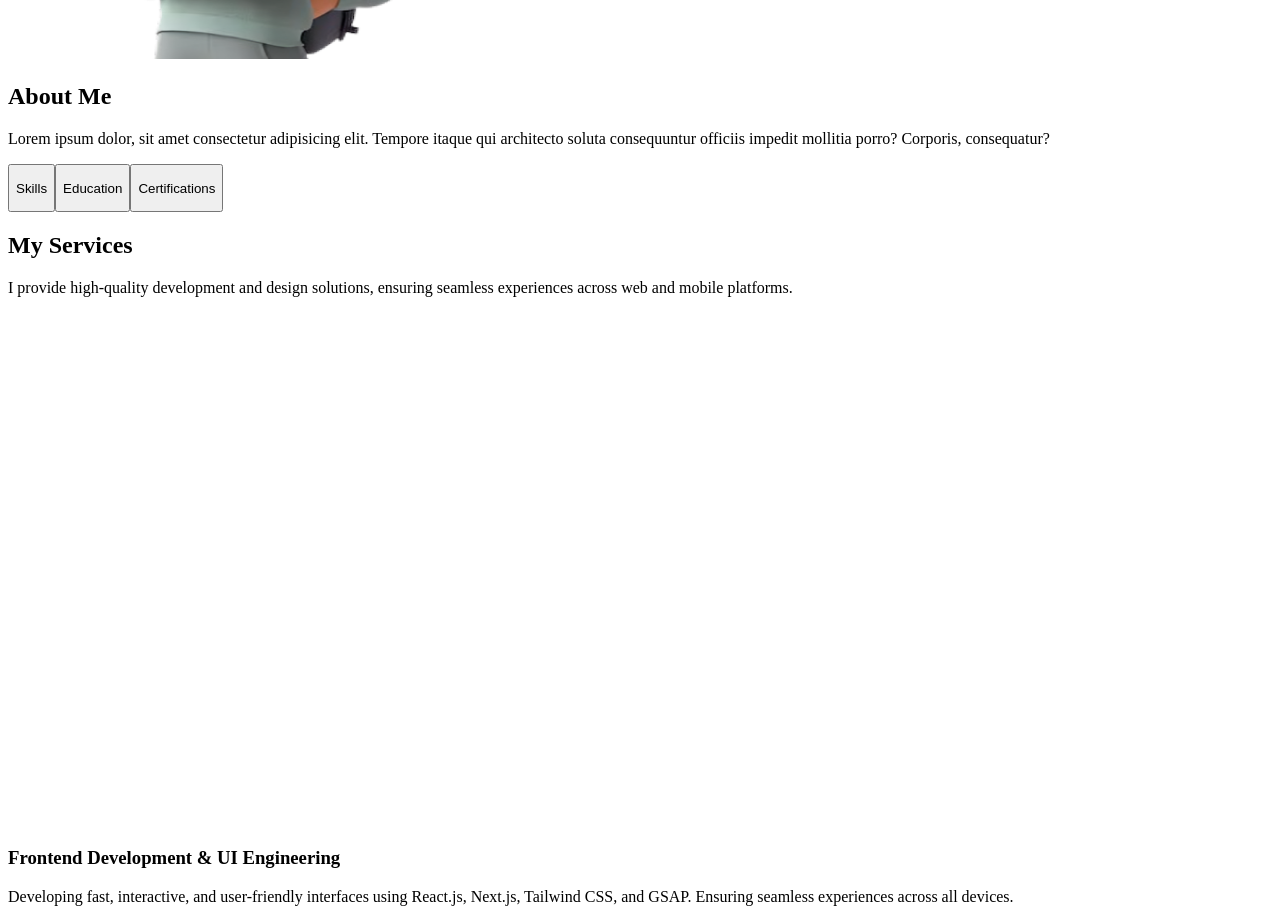
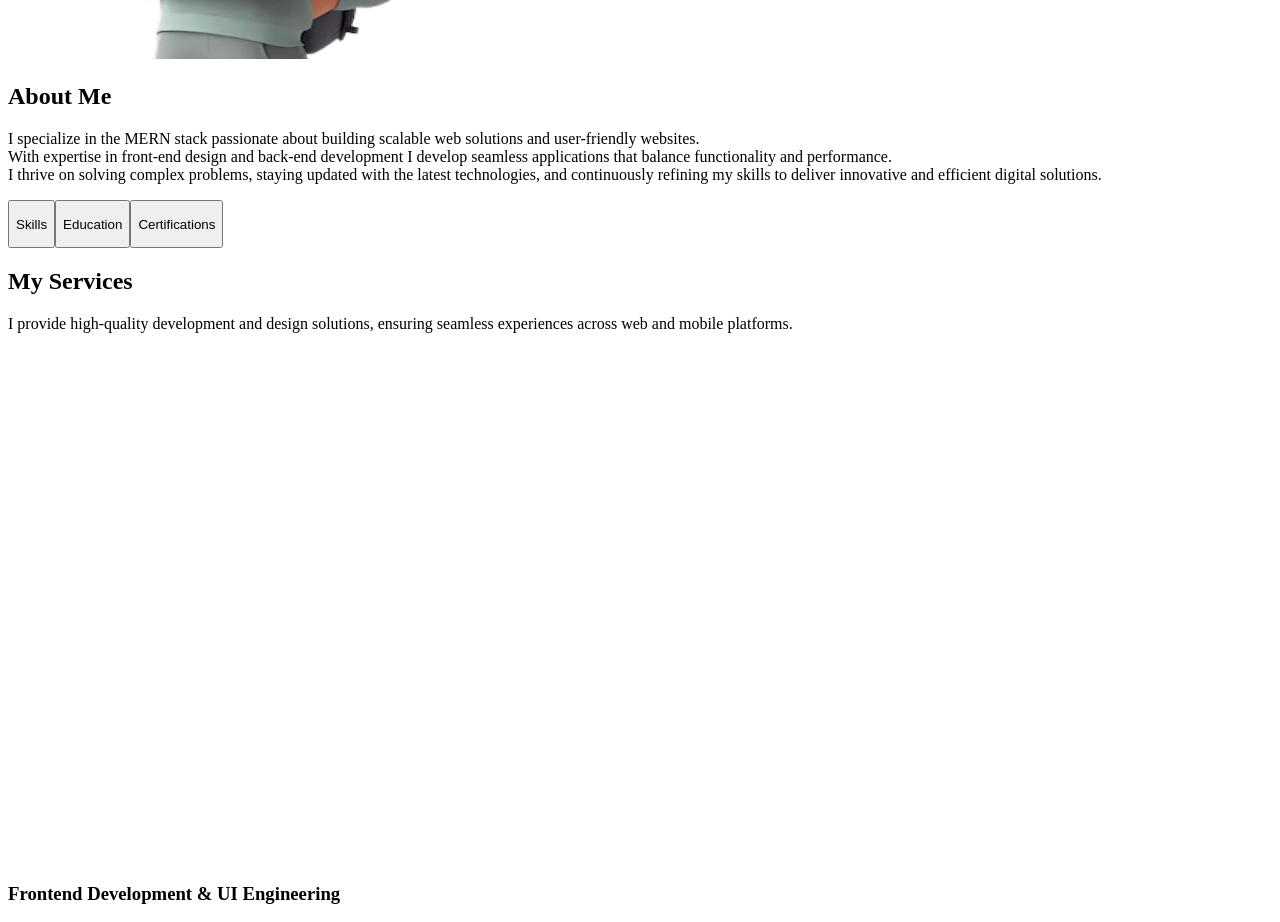
Before and after one commit to Areej-Sheikh/Portfolio, a Next.js app: page / in a window 1280 px wide. Shown: the part 1060-1982 px from the top of the page. Built offline with nearby package versions, Linux system fonts and the light colour scheme.

Commit message:
Edited about section

```diff
--- a/app/Components/About.jsx
+++ b/app/Components/About.jsx
@@ -36,10 +36,13 @@ const About = () => {
         >
           <h2 className="text-4xl font-bold text-white mb-4 ">About Me</h2>
           <p className="text-base lg:text-lg">
-            {" "}
-            Lorem ipsum dolor, sit amet consectetur adipisicing elit. Tempore
-            itaque qui architecto soluta consequuntur officiis impedit mollitia
-            porro? Corporis, consequatur?
+            I specialize in the MERN stack passionate about building scalable
+            web solutions and user-friendly websites.  <br />
+            With expertise in front-end design and back-end development I develop seamless
+            applications that balance functionality and performance. <br />
+            I thrive on solving complex problems, staying updated with the latest
+            technologies, and continuously refining my skills to deliver
+            innovative and efficient digital solutions.
           </p>
           <div className="flex flex-row justify-start mt-8">
             {TAB_DATA.map(({ id, title }) => (
```
